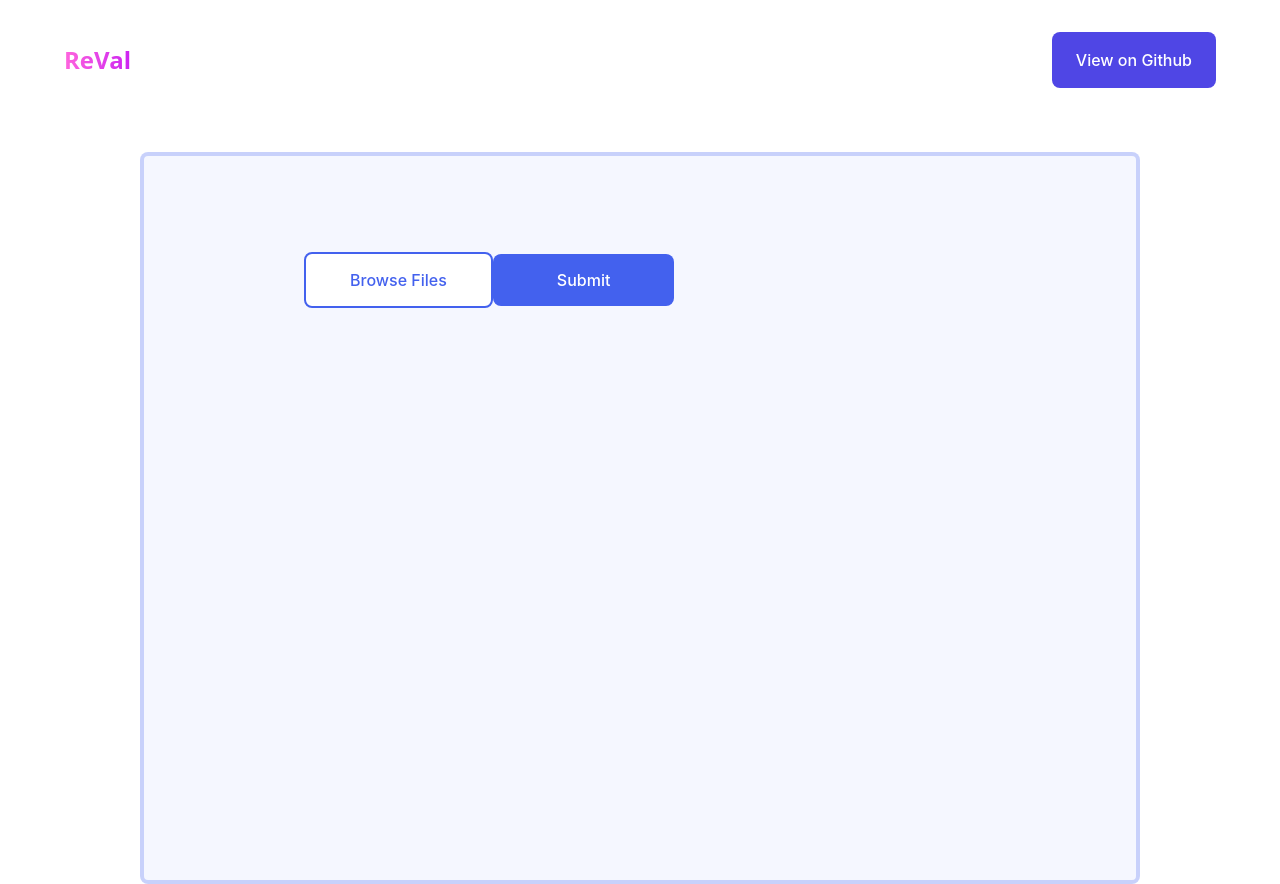
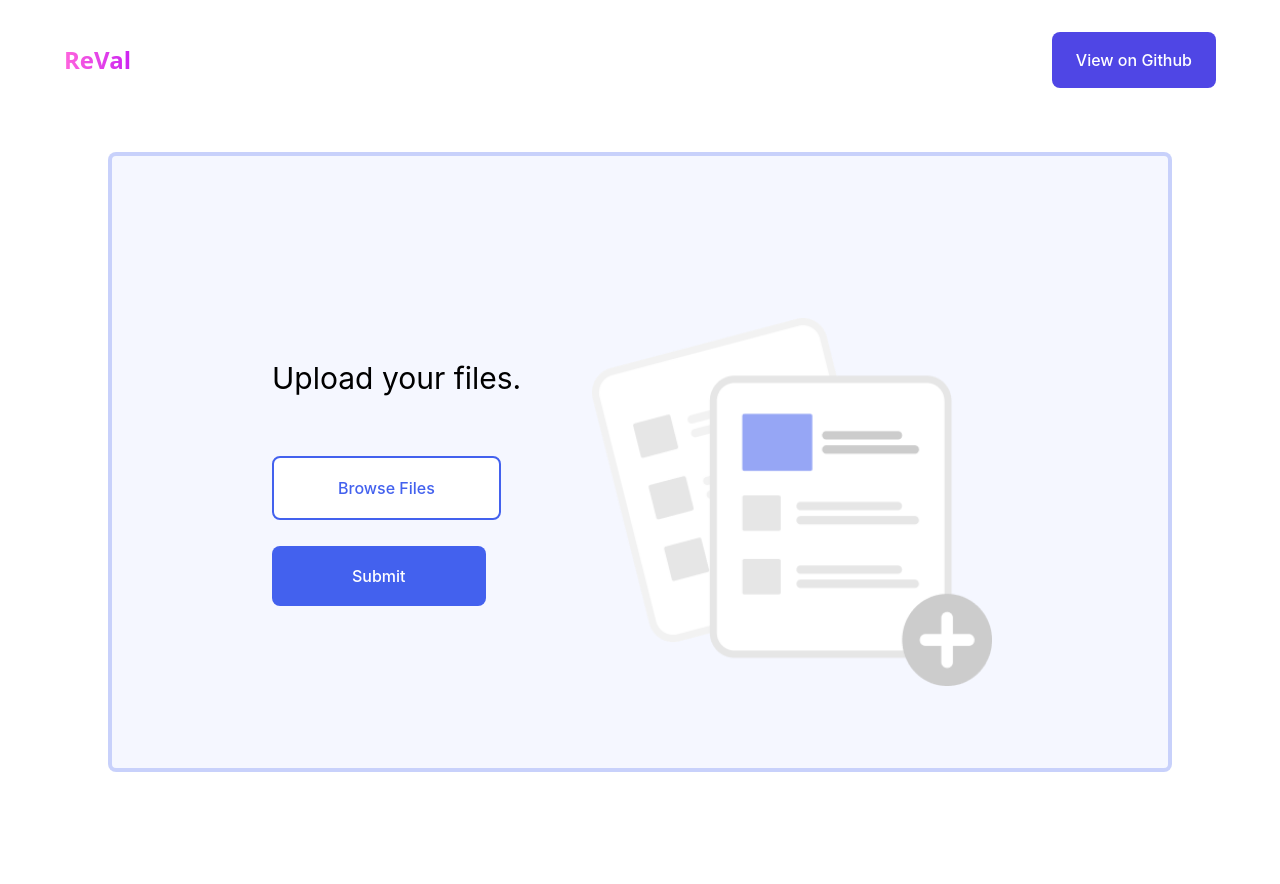
Before and after one commit to Abhishek-More/reval, a Next.js app: page /upload in a window 1280 px wide. After the commit the page ends 800 px from the top, so only its background shows below. Built offline with nearby package versions, Linux system fonts and the light colour scheme.

Commit message:
landing page

```diff
--- a/pages/index.js
+++ b/pages/index.js
@@ -20,7 +20,7 @@ export default function Home() {
           <p>analysis tool for your reviews in one click</p>
         </div>
 
-        <div className="flex w-2/5 items-center pt-8 mt-10">
+        <div className="flex w-2/5 items-center pt-8 mt-8">
         <a className="bg-[#4361EE] font-medium text-md text-white px-16 py-4 rounded-lg">Upload CSV</a>
         <a className="bg-white border-2 ml-8 border-[#4361EE] font-medium placeholder:text-md text-[#4361EE] px-16 py-4 rounded-lg">Review Data</a>
         </div>
--- a/pages/upload.js
+++ b/pages/upload.js
@@ -1,14 +1,38 @@
 import Navbar from "../components/Navbar"
+import Image from 'next/image'
 
 export default function Home() {
   return (
     <>
       <Navbar></Navbar>
     <div>
-      <div className="flex flex-col items-center mt-16">
-        <div class="rounded-lg box-content bg-[#4361EE] bg-opacity-5 h-[500px] w-9/12 p-4 border-4 border-[#4361EE] border-opacity-25 py-28">
-          <a className="bg-white border-2 border-[#4361EE] font-medium placeholder:text-md text-[#4361EE] px-11 py-4 rounded-lg ml-36">Browse Files</a>
-          <a className="bg-[#4361EE] font-medium text-md text-white px-16 py-4 rounded-lg mt-4">Submit</a>
+      <div className="mt-16 flex justify-center">
+        <div class="flex items-center justify-between rounded-lg box-content bg-[#4361EE] bg-opacity-5 h-[500px] w-4/5 p-4 border-4 border-[#4361EE] border-opacity-25 pt-24">
+          <div>
+          <div class="text-3xl ml-36 mb-20">
+            <p>
+              Upload your files.
+            </p>
+          </div>
+
+          <div className="mb-4">
+            <a className="bg-white border-2 border-[#4361EE] font-medium placeholder:text-md text-[#4361EE] px-16 py-5 rounded-lg ml-36">Browse Files</a>
+          </div>
+
+          <div class="mt-16 ml-36 mb-14">
+            <a className="bg-[#4361EE] font-medium text-md text-white px-20 py-5 rounded-lg mt-4">Submit</a>
+          </div>
+
+          </div>
+
+          <div class="pr-40 align-middle">
+            <Image
+              src="/upload.png"
+              width={400}
+              height={400}
+              margin
+            />
+          </div>
         </div>
       </div>
     </div>
```
Also changed, not shown: public/upload.png (added).
